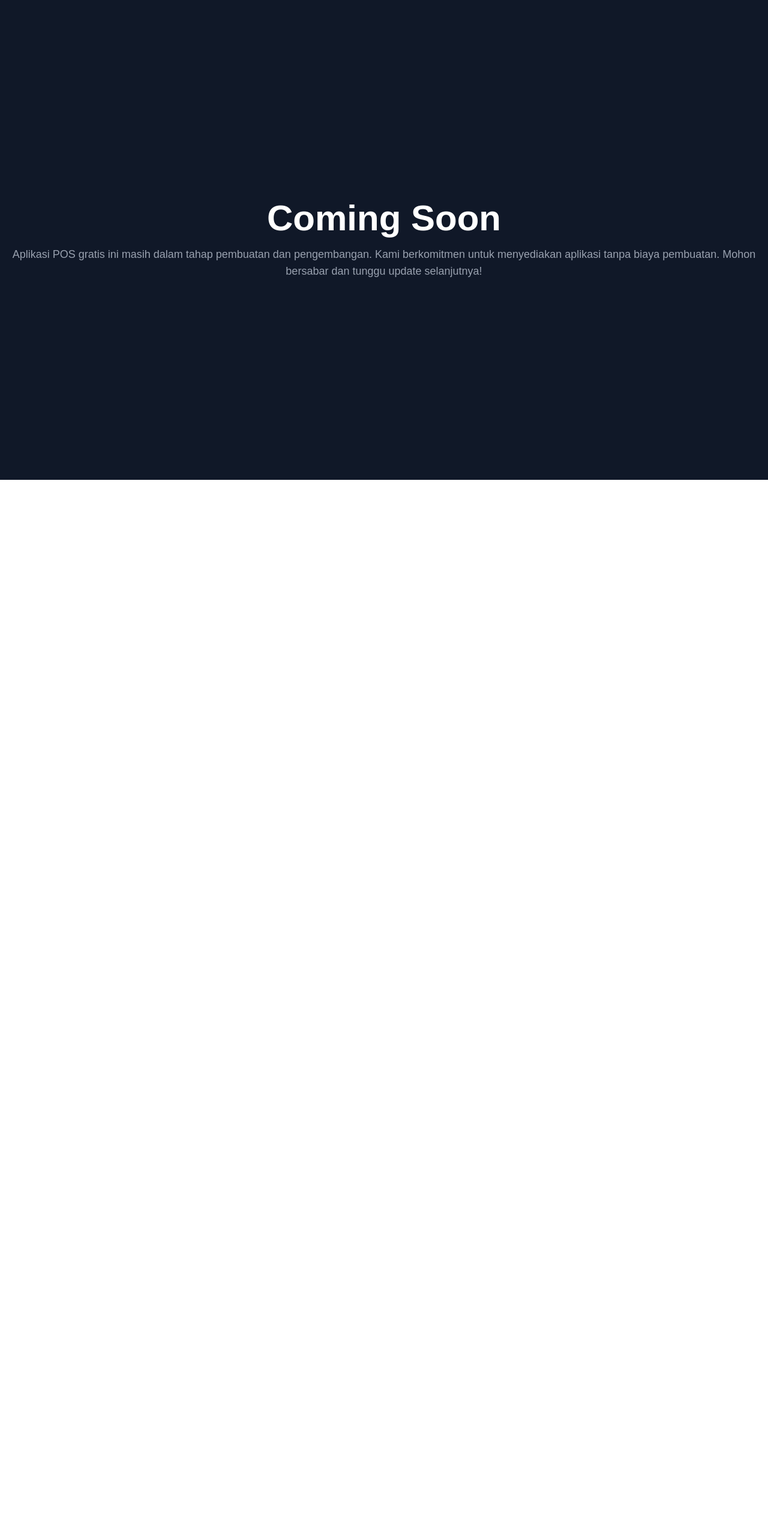
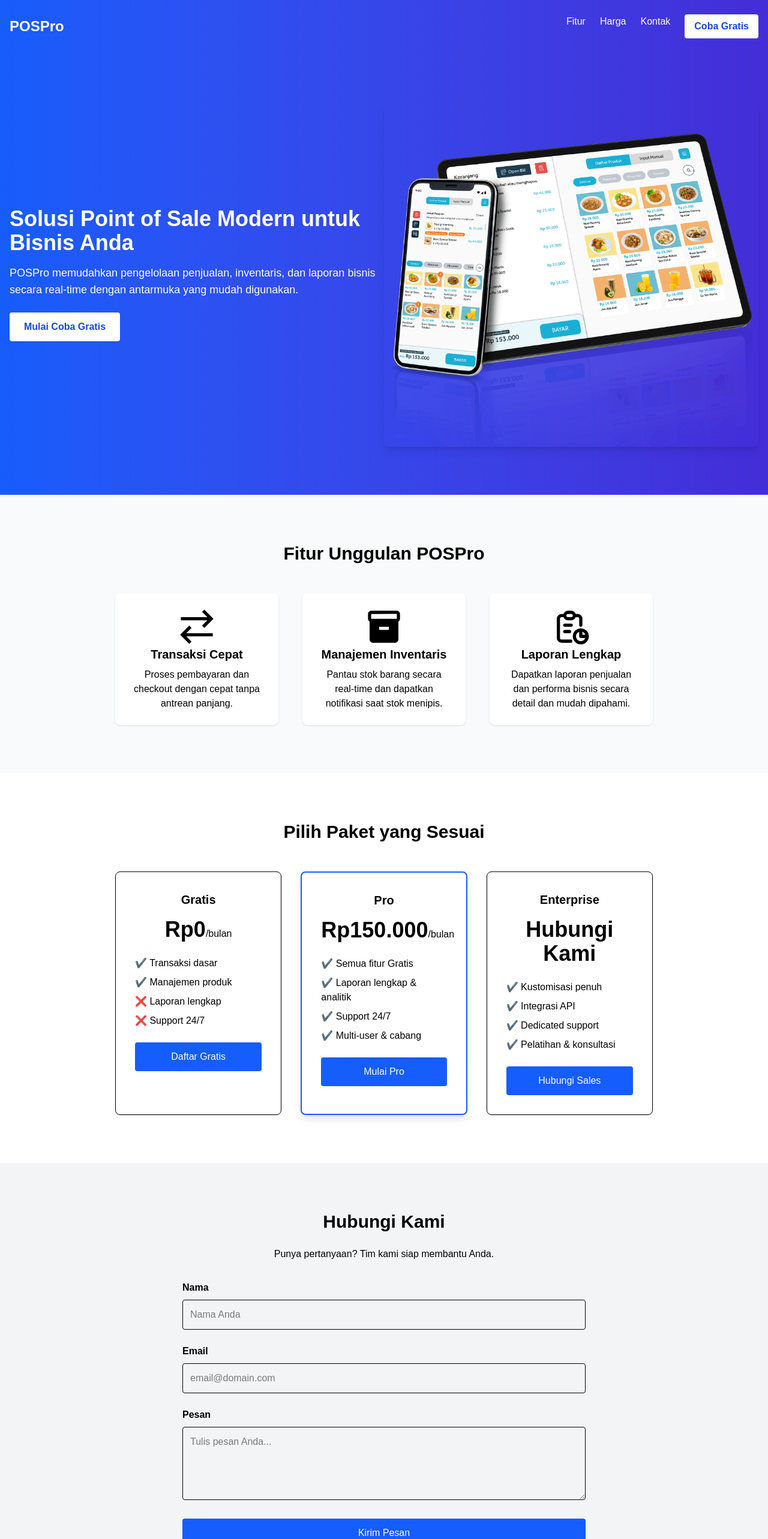
Before and after one commit to aoisekai1/pos-app, a Next.js app: page / in a window 1280 px wide. Shown: the top 2566 px of the page at 60% size. Before the commit the page ends 800 px from the top, so only its background shows below. Built offline with nearby package versions, Linux system fonts and the light colour scheme.

Commit message:
update home page
Signed-off-by: maman <maman@automatalabs.co>

```diff
--- a/src/app/page.js
+++ b/src/app/page.js
@@ -1,14 +1,146 @@
+import Head from "next/head";
+import { GrTransaction } from "react-icons/gr";
+import { MdInventory } from "react-icons/md";
+import { TbReport } from "react-icons/tb";
+
 export default function Home() {
 	return (
-		<div class="bg-gray-900 text-white flex items-center justify-center min-h-screen">
-			<div class="text-center px-4">
-				<h1 class="text-6xl font-extrabold mb-4">Coming Soon</h1>
-				<p class="text-lg text-gray-400">
-					Aplikasi POS gratis ini masih dalam tahap pembuatan dan pengembangan.
-					Kami berkomitmen untuk menyediakan aplikasi tanpa biaya pembuatan.
-					Mohon bersabar dan tunggu update selanjutnya!
-				</p>
-			</div>
-		</div>
+		<>
+			<Head>
+				<title>POSPro - Aplikasi Point of Sale Terbaik</title>
+				<meta name="description" content="POSPro, solusi Point of Sale modern untuk bisnis Anda." />
+				<meta name="viewport" content="width=device-width, initial-scale=1" />
+			</Head>
+
+			<header className="bg-gradient-to-r from-blue-600 to-indigo-700 text-white">
+				<nav className="container mx-auto flex justify-between items-center py-6 px-4">
+					<h1 className="text-2xl font-bold">POSPro</h1>
+					<ul className="flex space-x-6">
+						<li><a href="#features" className="hover:underline">Fitur</a></li>
+						<li><a href="#pricing" className="hover:underline">Harga</a></li>
+						<li><a href="#contact" className="hover:underline">Kontak</a></li>
+						<li><button className="bg-white text-blue-700 font-semibold px-4 py-2 rounded hover:bg-gray-100">Coba Gratis</button></li>
+					</ul>
+				</nav>
+			</header>
+
+			<main>
+				{/* Hero Section */}
+				<section className="bg-gradient-to-r from-blue-600 to-indigo-700 text-white py-20 px-4">
+					<div className="container mx-auto flex flex-col md:flex-row items-center">
+						<div className="md:w-1/2 mb-10 md:mb-0">
+							<h2 className="text-4xl font-extrabold mb-4">Solusi Point of Sale Modern untuk Bisnis Anda</h2>
+							<p className="mb-6 text-lg">POSPro memudahkan pengelolaan penjualan, inventaris, dan laporan bisnis secara real-time dengan antarmuka yang mudah digunakan.</p>
+							<button className="bg-white text-blue-700 font-bold px-6 py-3 rounded shadow hover:bg-gray-100 transition">Mulai Coba Gratis</button>
+						</div>
+						<div className="md:w-1/2">
+							<img src="/assets/images/pos_cover.png" alt="POS Application" className="rounded-lg shadow-lg" />
+						</div>
+					</div>
+				</section>
+
+				{/* Features Section */}
+				<section id="features" className="py-20 bg-gray-50 px-4">
+				<div className="container mx-auto text-center max-w-4xl">
+					<h3 className="text-3xl font-bold mb-12">Fitur Unggulan POSPro</h3>
+					<div className="grid md:grid-cols-3 gap-10">
+						<div className="bg-white p-6 rounded-lg shadow hover:shadow-lg transition">
+							{/* <img src="/icons/fast.svg" alt="Cepat" className="mx-auto mb-4 h-16" /> */}
+							<div className="w-full flex justify-center">
+								<GrTransaction className="w-16 h-16" />
+							</div>
+							<h4 className="font-semibold text-xl mb-2">Transaksi Cepat</h4>
+							<p>Proses pembayaran dan checkout dengan cepat tanpa antrean panjang.</p>
+						</div>
+						<div className="bg-white p-6 rounded-lg shadow hover:shadow-lg transition">
+							{/* <img src="/icons/inventory.svg" alt="Inventaris" className="mx-auto mb-4 h-16" /> */}
+							<div className="w-full flex justify-center">
+								<MdInventory className="w-16 h-16" />
+							</div>
+							<h4 className="font-semibold text-xl mb-2">Manajemen Inventaris</h4>
+							<p>Pantau stok barang secara real-time dan dapatkan notifikasi saat stok menipis.</p>
+						</div>
+						<div className="bg-white p-6 rounded-lg shadow hover:shadow-lg transition">
+							{/* <img src="/icons/report.svg" alt="Laporan" className="mx-auto mb-4 h-16" /> */}
+							<div className="w-full flex justify-center">
+								<TbReport className="w-16 h-16" />
+							</div>
+							<h4 className="font-semibold text-xl mb-2">Laporan Lengkap</h4>
+							<p>Dapatkan laporan penjualan dan performa bisnis secara detail dan mudah dipahami.</p>
+						</div>
+					</div>
+				</div>
+				</section>
+
+				{/* Pricing Section */}
+				<section id="pricing" className="py-20 px-4">
+					<div className="container mx-auto text-center max-w-4xl">
+						<h3 className="text-3xl font-bold mb-12">Pilih Paket yang Sesuai</h3>
+						<div className="grid md:grid-cols-3 gap-8">
+						<div className="border rounded-lg p-8 shadow hover:shadow-lg transition">
+							<h4 className="text-xl font-semibold mb-4">Gratis</h4>
+							<p className="text-4xl font-bold mb-6">Rp0<span className="text-base font-normal">/bulan</span></p>
+							<ul className="mb-6 text-left space-y-2">
+								<li>✔️ Transaksi dasar</li>
+								<li>✔️ Manajemen produk</li>
+								<li>❌ Laporan lengkap</li>
+								<li>❌ Support 24/7</li>
+							</ul>
+							<button className="bg-blue-600 text-white px-6 py-3 rounded hover:bg-blue-700 transition w-full">Daftar Gratis</button>
+						</div>
+						<div className="border-2 border-blue-600 rounded-lg p-8 shadow-lg">
+							<h4 className="text-xl font-semibold mb-4">Pro</h4>
+							<p className="text-4xl font-bold mb-6">Rp150.000<span className="text-base font-normal">/bulan</span></p>
+							<ul className="mb-6 text-left space-y-2">
+								<li>✔️ Semua fitur Gratis</li>
+								<li>✔️ Laporan lengkap & analitik</li>
+								<li>✔️ Support 24/7</li>
+								<li>✔️ Multi-user & cabang</li>
+							</ul>
+							<button className="bg-blue-600 text-white px-6 py-3 rounded hover:bg-blue-700 transition w-full">Mulai Pro</button>
+						</div>
+						<div className="border rounded-lg p-8 shadow hover:shadow-lg transition">
+							<h4 className="text-xl font-semibold mb-4">Enterprise</h4>
+							<p className="text-4xl font-bold mb-6">Hubungi Kami</p>
+							<ul className="mb-6 text-left space-y-2">
+								<li>✔️ Kustomisasi penuh</li>
+								<li>✔️ Integrasi API</li>
+								<li>✔️ Dedicated support</li>
+								<li>✔️ Pelatihan & konsultasi</li>
+							</ul>
+							<button className="bg-blue-600 text-white px-6 py-3 rounded hover:bg-blue-700 transition w-full">Hubungi Sales</button>
+						</div>
+						</div>
+					</div>
+				</section>
+
+				{/* Contact Section */}
+				<section id="contact" className="bg-gray-100 py-20 px-4">
+					<div className="container mx-auto max-w-2xl text-center">
+						<h3 className="text-3xl font-bold mb-6">Hubungi Kami</h3>
+						<p className="mb-8">Punya pertanyaan? Tim kami siap membantu Anda.</p>
+						<form className="space-y-6 text-left">
+						<div>
+							<label htmlFor="name" className="block mb-2 font-semibold">Nama</label>
+							<input type="text" id="name" className="w-full p-3 border rounded" placeholder="Nama Anda" />
+						</div>
+						<div>
+							<label htmlFor="email" className="block mb-2 font-semibold">Email</label>
+							<input type="email" id="email" className="w-full p-3 border rounded" placeholder="email@domain.com" />
+						</div>
+						<div>
+							<label htmlFor="message" className="block mb-2 font-semibold">Pesan</label>
+							<textarea id="message" rows="4" className="w-full p-3 border rounded" placeholder="Tulis pesan Anda..."></textarea>
+						</div>
+						<button type="submit" className="bg-blue-600 text-white px-6 py-3 rounded hover:bg-blue-700 transition w-full">Kirim Pesan</button>
+						</form>
+					</div>
+				</section>
+			</main>
+
+			<footer className="bg-gray-800 text-gray-400 py-8 text-center">
+				<p>© 2024 POSPro. Semua hak cipta dilindungi.</p>
+			</footer>
+		</>
 	);
 }
```
Also changed, not shown: package.json (+4 -3 lines), public/assets/images/pos_cover.png (added).
